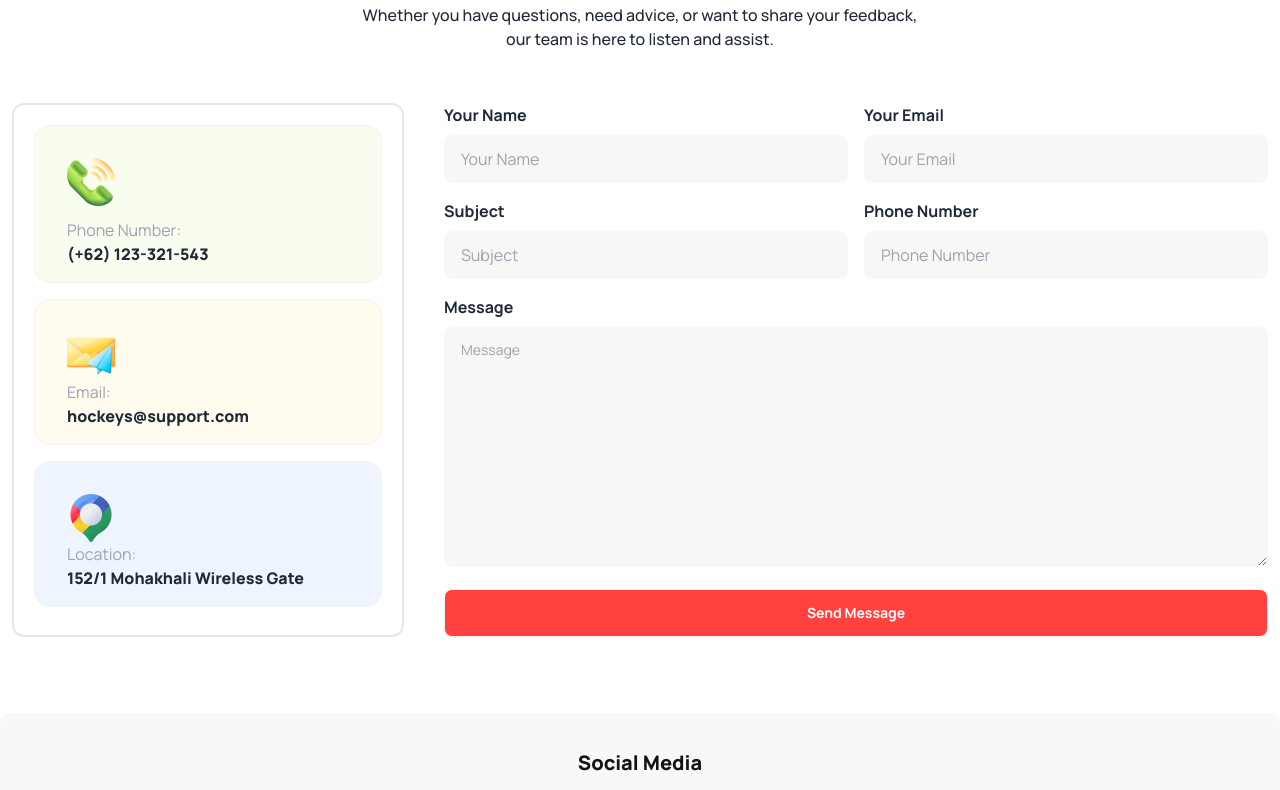
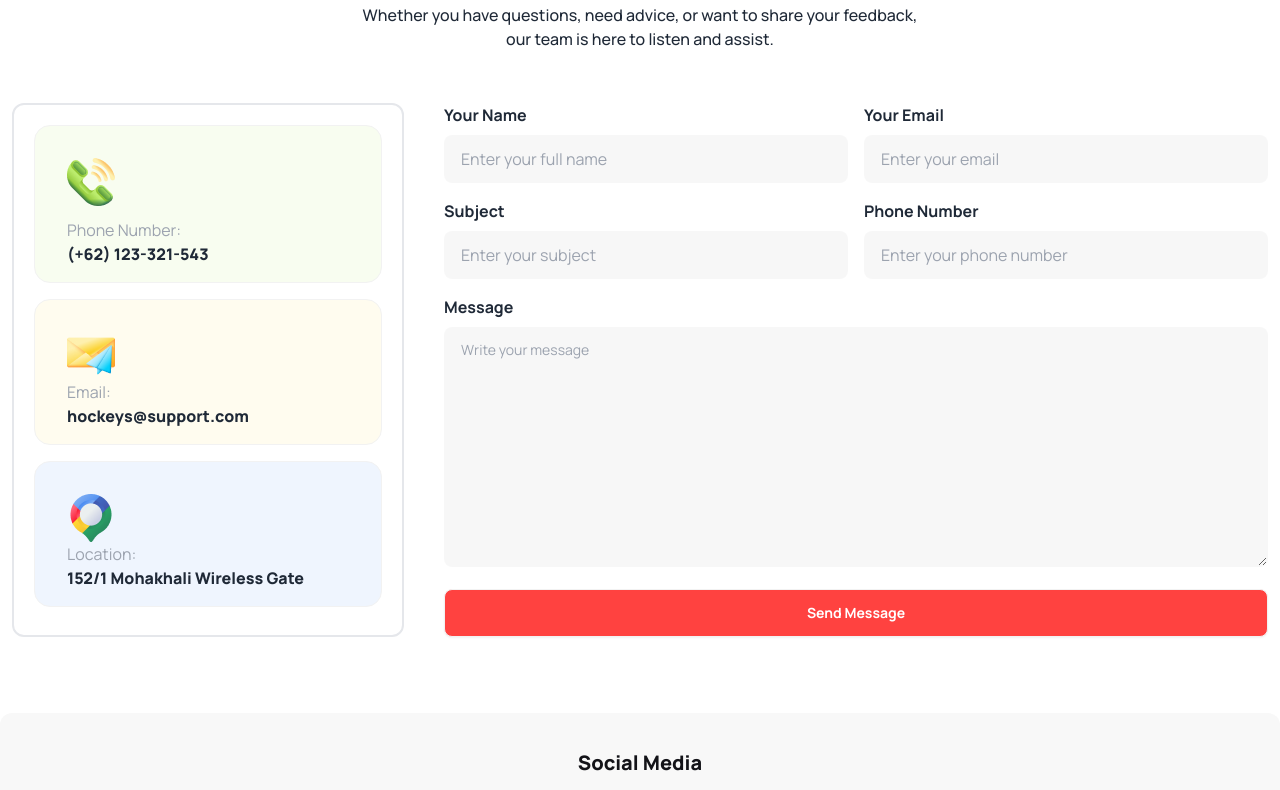
Before and after one commit to thadib/Hockey-s-club, a plain HTML site: page index.html in a window 1280 px wide. Shown: the part 4337-5127 px from the top of the page. Drawn offline with nearby package versions, Linux system fonts and the light colour scheme.

Commit message:
placeholder

```diff
--- a/index.html
+++ b/index.html
@@ -451,29 +451,29 @@
               <div class="grid grid-cols-1 md:grid-cols-2 gap-4 mb-4">
                 <div class="text-left">
                   <label for=""><span class="font-bold">Your Name</span></label><br>
-                  <input type="text" placeholder="Your Name" class="input bg-[#13131808] w-full mt-2" />
+                  <input type="text" placeholder="Enter your full name" class="input bg-[#13131808] w-full mt-2" />
                 </div>
                 <div class="text-left">
                   <label for="email"><span class="font-bold">Your Email</span></label><br>
-                  <input type="email" placeholder="Your Email" class="input bg-[#13131808] w-full mt-2" />
+                  <input type="email" placeholder="Enter your email" class="input bg-[#13131808] w-full mt-2" />
                 </div>
 
               </div>
               <div class="grid grid-cols-1 md:grid-cols-2 gap-4 mb-4">
                 <div class="text-left">
                   <label for=""><span class="font-bold">Subject</span></label><br>
-                  <input type="text" placeholder="Subject" class="input bg-[#13131808] w-full mt-2" />
+                  <input type="text" placeholder="Enter your subject" class="input bg-[#13131808] w-full mt-2" />
                 </div>
 
                 <div class="text-left">
                   <label for=""><span class="font-bold">Phone Number</span></label>
-                  <input type="tel" placeholder="Phone Number" class="input bg-[#13131808] w-full mt-2" />
+                  <input type="tel" placeholder="Enter your phone number" class="input bg-[#13131808] w-full mt-2" />
                 </div>
               </div>
 
               <div class="text-left">
                 <label for=""><span class="font-bold">Message</span></label><br>
-                <textarea class="textarea bg-[#13131808] w-full mt-2 h-60 mb-4" placeholder="Message"></textarea>
+                <textarea class="textarea bg-[#13131808] w-full mt-2 h-60 mb-4" placeholder="Write your message"></textarea>
               </div>
 
               <button class="btn bg-[#FF4240] text-white font-bold">Send Message</button>
@@ -492,7 +492,7 @@
       </section>
     </main>
     <footer class="mt-16 bg-black">
-      <div class="grid grid-cols-2 gap-6 text-center lg:text-left lg:flex lg:justify-around p-20">
+      <div class="container grid grid-cols-2 gap-6 text-center lg:text-left lg:flex lg:justify-around p-20">
         <div class="text-white col-span-2 text-center lg:text-left">
           <h3 class="text-2xl font-extrabold">Get in Touch</h3>
           <p class="max-w-xs text-gray-400 mt-4">Whether you have questions, need advice, or want to share your feedback, our team is here to listen and assist.</p>
```
